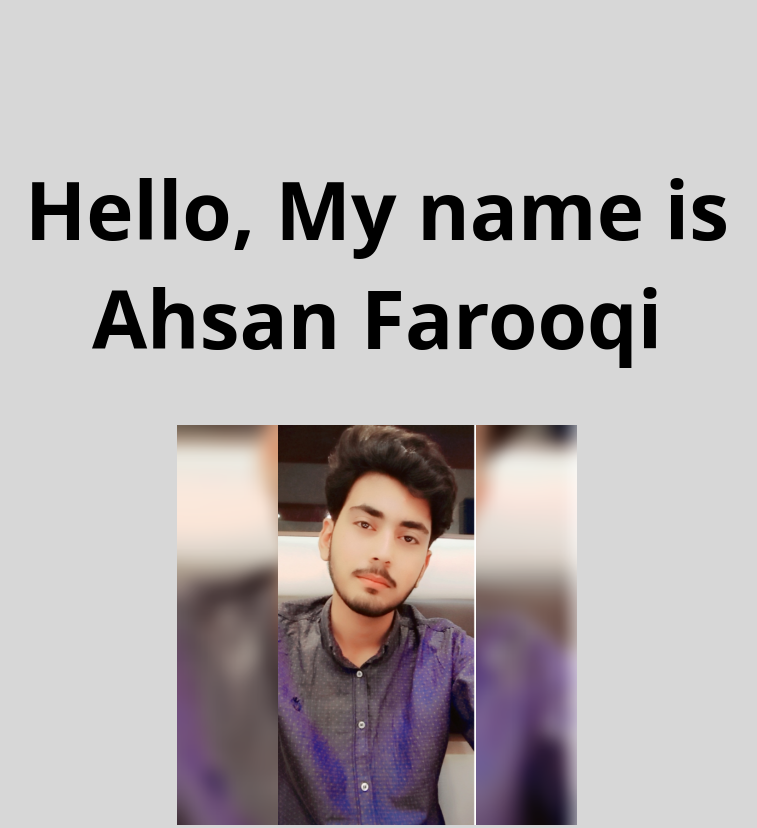
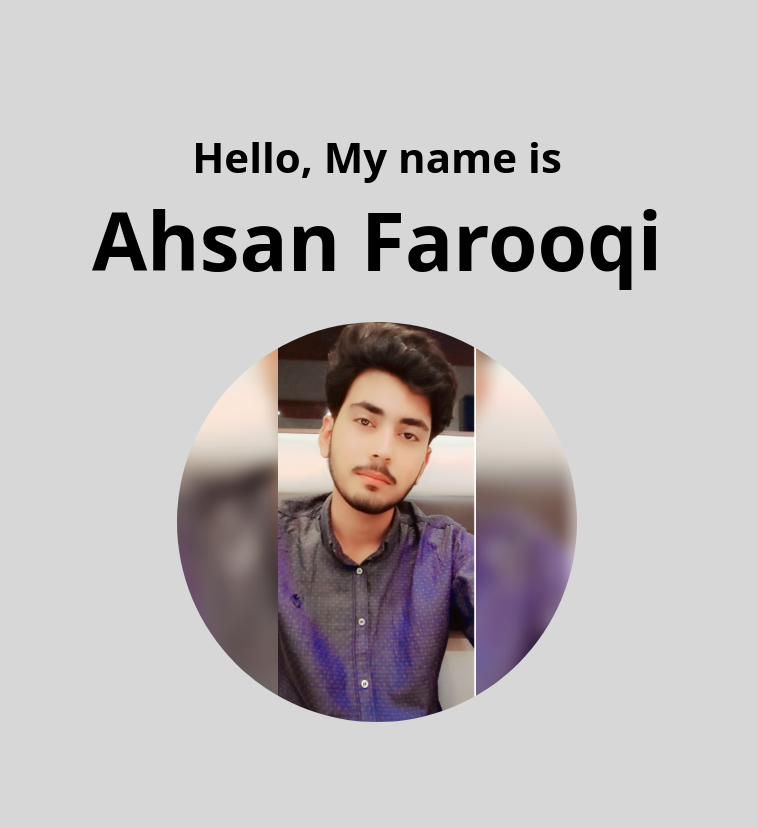
Before and after one commit to ahsanfarooqi123/CSS-challanges, a plain HTML site: page index.html in a window 1280 px wide. Shown: the top 828 px of the page, without its empty margins (263-1020 px from the left). Drawn offline with Linux system fonts and the light colour scheme.

Commit message:
Update style.css

```diff
--- a/style.css
+++ b/style.css
@@ -1,6 +1,6 @@
 img{
     width:400px;
-    border-radius: 50;
+    border-radius: 50%;
 }
 body{
     text-align: center;
@@ -27,11 +27,13 @@ section.Article{
 }
 
 
-h1{
+h1 span{
     font-size: 80px;
+    font-weight:900;
 }
 h2{
     font-size: 60px;
+    font-weight;900:
 }
 p{
     font-size: small;
```
